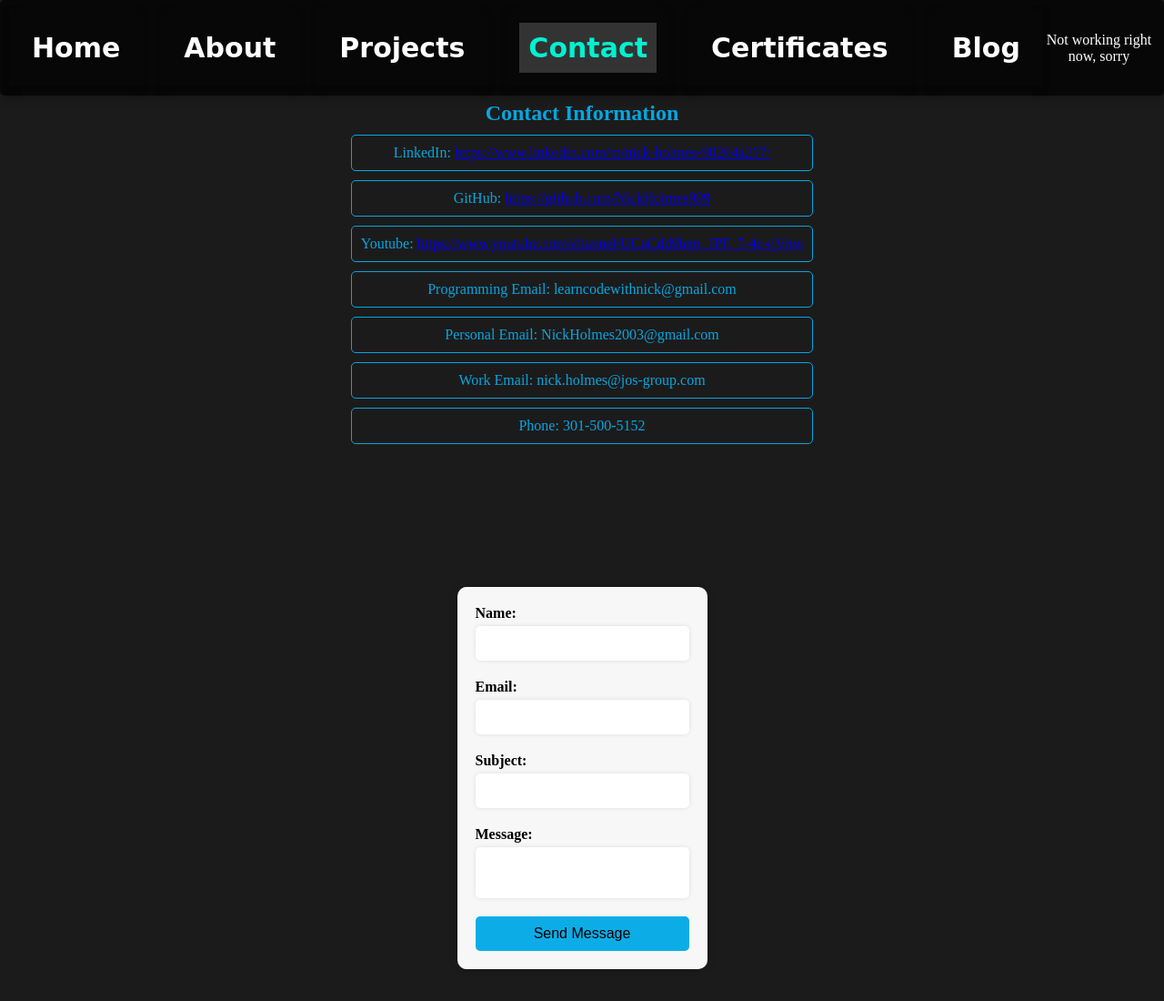
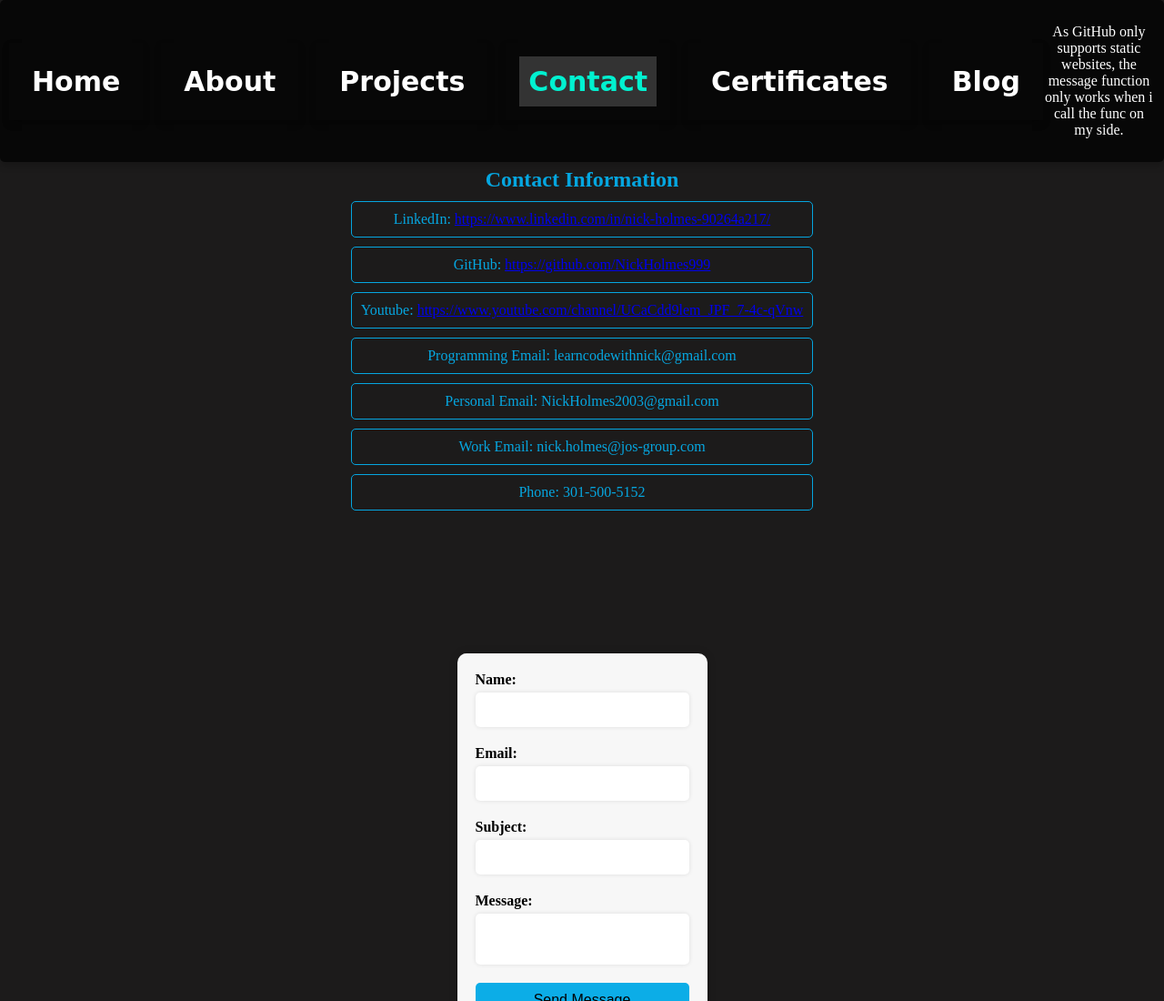
Before and after one commit to NickHolmes999/nickholmes999.github.io, a website: page my_templates/contact.html in a window 1280 px wide. Shown: the top 1100 px of the page at 91% size. Drawn offline with Linux system fonts and the light colour scheme.

Commit message:
Got closer to adding email functionality

```diff
--- a/my_templates/contact.html
+++ b/my_templates/contact.html
@@ -116,7 +116,7 @@
         <li><a href="certificates.html">Certificates</a></li>
         <li><a href="blog.html" >Blog</a></li> <!-- Added Blog to Nav -->
 			</ul>
-      <p>Not working right now, sorry</p>
+      <p>As GitHub only supports static websites, the message function only works when i call the func on my side. </p>
 		</nav>
 	</header>
 
--- a/package.json
+++ b/package.json
@@ -17,6 +17,7 @@
   "dependencies": {
     "dotenv": "^16.4.5",
     "express": "^4.19.2",
+    "googleapis": "^137.1.0",
     "nodemailer": "^6.9.13"
   }
 }
```
Also changed, not shown: 1 other file.
